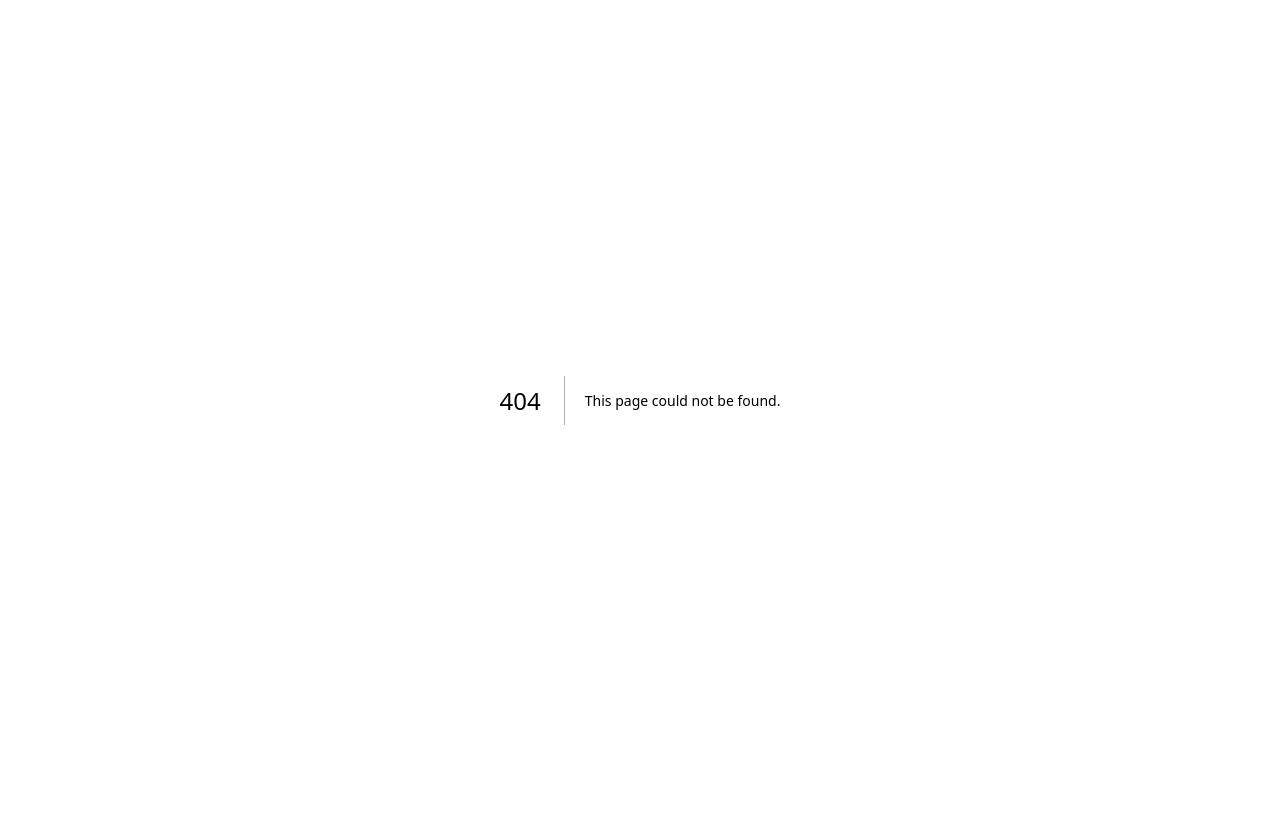
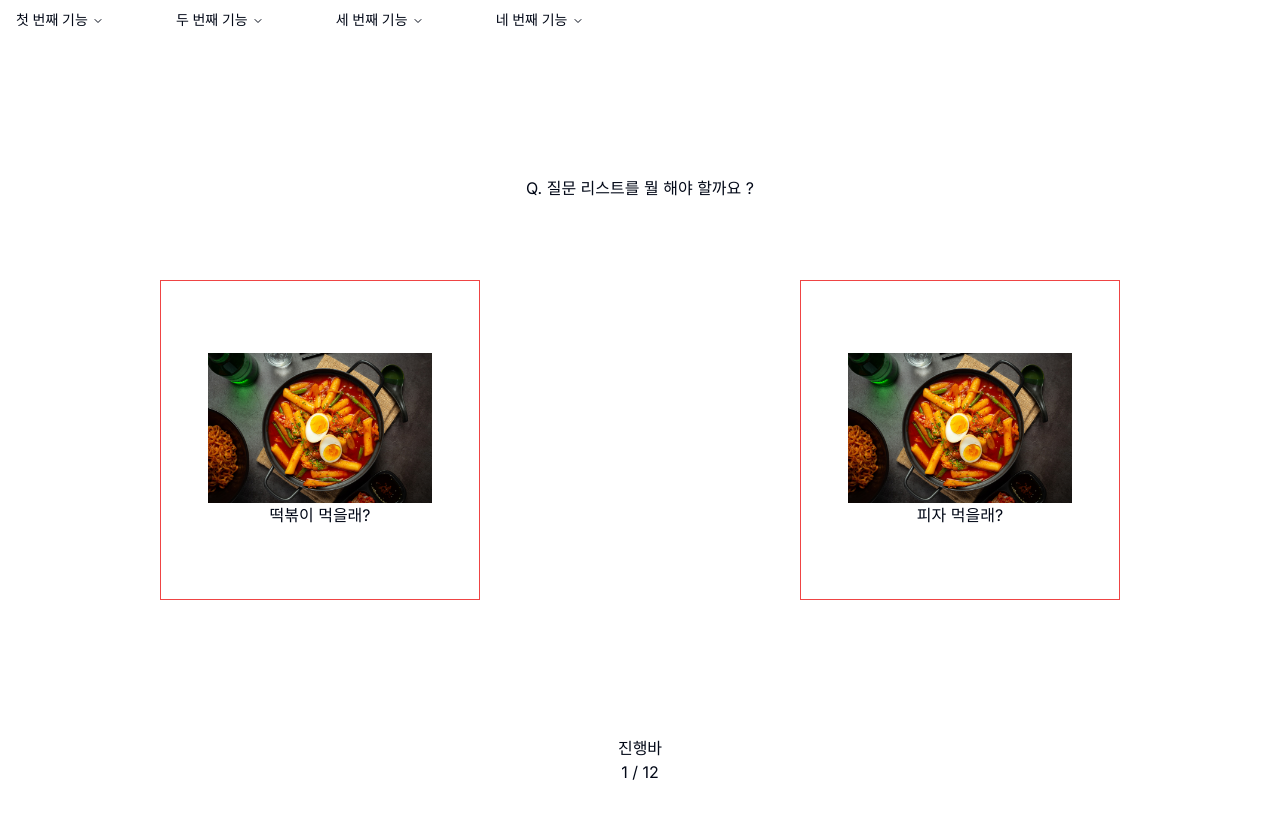
Before and after one commit to heon-2/mechuri, a Next.js app in the folder mechuri/: page /foodchoice in a window 1280 px wide. Before the commit this address had no page. Shown: the top 818 px of the page. Built offline with nearby package versions, Linux system fonts and the light colour scheme.

Commit message:
feat: 선호 음식 테스트 기능 초기 구현

```diff
--- /dev/null
+++ b/mechuri/src/app/foodchoice/FoodTest.tsx
@@ -0,0 +1,31 @@
+import React from 'react';
+export default function FoodTest() {
+  return (
+    <div className="grid grid-rows-5 grid-cols-2 h-full">
+      <div className="row-span-1 col-span-2 flex items-end justify-center">
+        Q. 질문 리스트를 뭘 해야 할까요 ?
+      </div>
+
+      <div className="row-span-3 flex items-center justify-center">
+        <div className="w-1/2 aspect-square flex flex-col items-center justify-center border border-red-500">
+          <div className="w-56">
+            <img src="/images/떡볶이.jpg" />
+          </div>
+          <div>떡볶이 먹을래?</div>
+        </div>
+      </div>
+      <div className="row-span-3 flex items-center justify-center">
+        <div className="w-1/2 aspect-square flex flex-col items-center justify-center border border-red-500">
+          <div className="w-56">
+            <img src="/images/떡볶이.jpg" />
+          </div>
+          <div>피자 먹을래?</div>
+        </div>
+      </div>
+      <div className="row-span-1 col-span-2 flex flex-col justify-center items-center">
+        <div>진행바</div>
+        <div>1 / 12</div>
+      </div>
+    </div>
+  );
+}
--- /dev/null
+++ b/mechuri/src/app/foodchoice/page.tsx
@@ -0,0 +1,11 @@
+import React from 'react';
+import NavBar from '@/components/commons/NavBar';
+import FoodTest from './FoodTest';
+export default function Page() {
+  return (
+    <div className="h-screen">
+      <NavBar />
+      <FoodTest />
+    </div>
+  );
+}
```
Also changed, not shown: mechuri/public/images/떡볶이.jpg (added).
